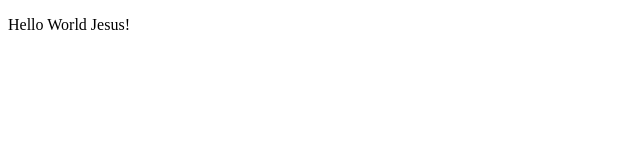
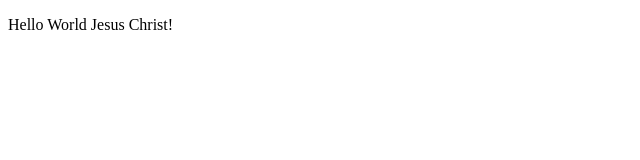
Before and after one commit to claudio-carvalho/testGit, a plain HTML site: page index.html in a window 1280 px wide. Shown: the full height of the page, 0-640 px from the left. Drawn offline with Linux system fonts and the light colour scheme.

Commit message:
Text <p> change

```diff
--- a/index.html
+++ b/index.html
@@ -7,7 +7,7 @@
 
 <body>
 
-<p>Hello World Jesus!</p>
+<p>Hello World Jesus Christ!</p>
 
 </body>
 </html>
```
